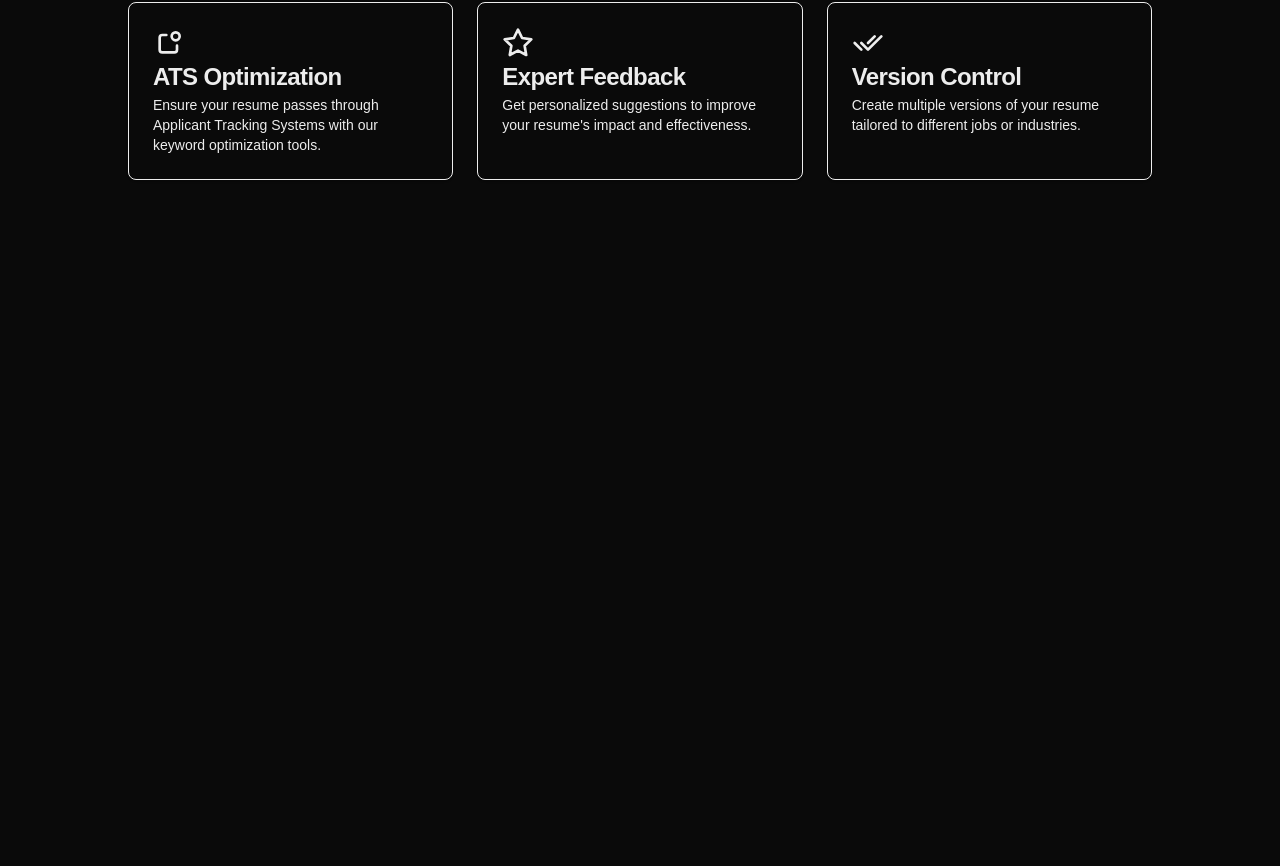
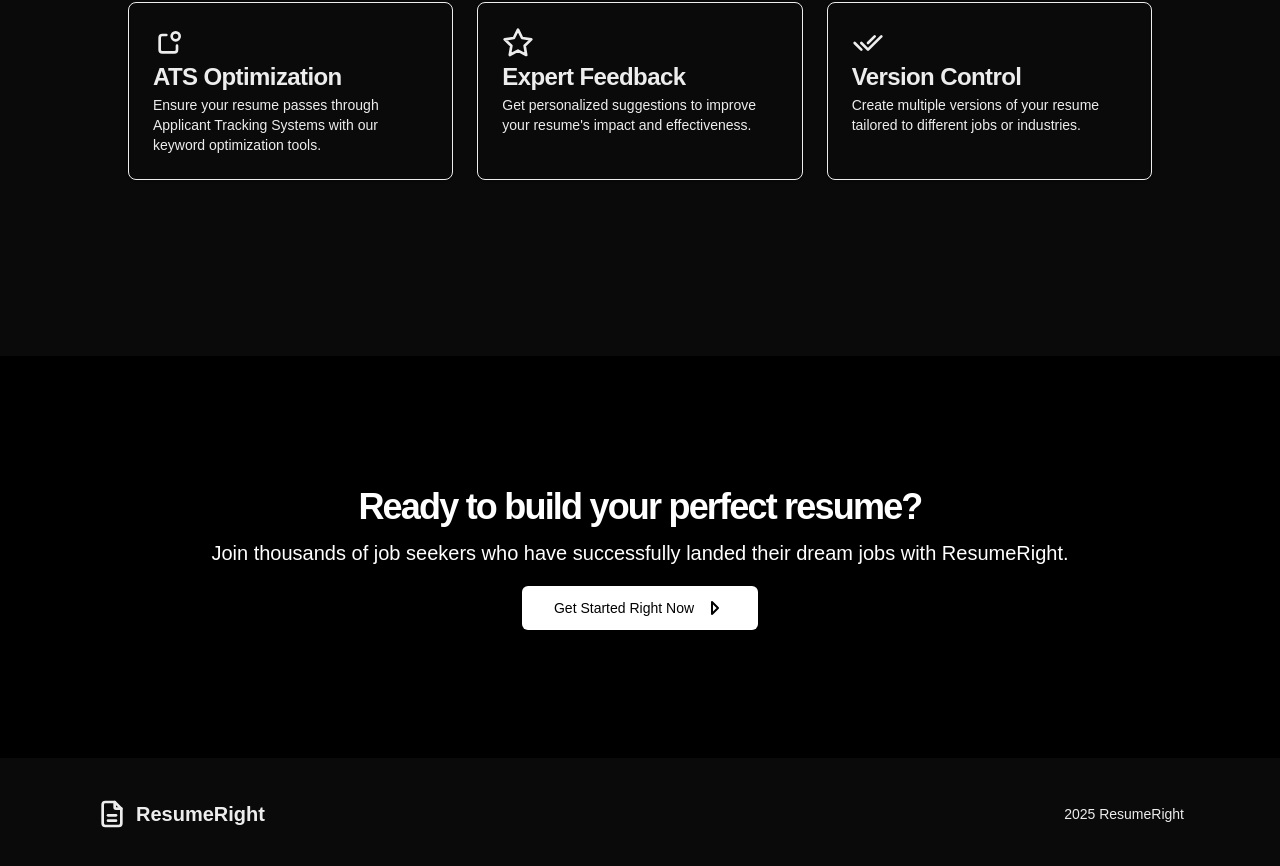
Before and after one commit to JoanDuran12/ResumeRight, a Next.js app: page / in a window 1280 px wide. Shown: the part 1414-2280 px from the top of the page. Before the commit the page ends 1770 px from the top, so only its background shows below. Built offline with nearby package versions, Linux system fonts and the light colour scheme.

Commit message:
Add Component to showcase resume building call-to-action

```diff
--- /dev/null
+++ b/src/app/components/Component.tsx
@@ -0,0 +1,32 @@
+import { IconCaretRight } from "@tabler/icons-react";
+
+function Component() {
+  return (
+    <section className="w-full py-12 md:py-24 lg:py-32 bg-black">
+      <div className="container px-4 md:px-6">
+        <div className="flex flex-col items-center justify-center space-y-4 text-center">
+          <div className="space-y-2">
+            <h2 className="text-3xl text-white font-bold tracking-tighter md:text-4xl/tight">
+              Ready to build your perfect resume?
+            </h2>
+            <p className="max-w-[900px] text-white md:text-xl/relaxed lg:text-base/relaxed xl:text-xl/relaxed">
+              Join thousands of job seekers who have successfully landed their
+              dream jobs with ResumeRight.
+            </p>
+          </div>
+          <div className="flex flex-col gap-2 min-[400px]:flex-row">
+            <a
+              className="bg-white text-black items-center inline-flex justify-center gap-2 text-sm font-medium hover:underline underline-offset-4 h-11 rounded-md px-8"
+              href=""
+            >
+              Get Started Right Now
+              <IconCaretRight stroke={2} />
+            </a>
+          </div>
+        </div>
+      </div>
+    </section>
+  );
+}
+
+export default Component;
--- a/src/app/page.tsx
+++ b/src/app/page.tsx
@@ -1,6 +1,8 @@
 import Header from "../app/components/Header";
 import Main from "../app/components/Main";
 import Features from "../app/components/Features";
+import Component from "../app/components/Component";
+import Footer from "../app/components/Footer";
 
 export default function Home() {
   return (
@@ -10,6 +12,8 @@ export default function Home() {
         <Main />
       </main>
       <Features />
+      <Component />
+      <Footer />
     </>
   );
 }
```
